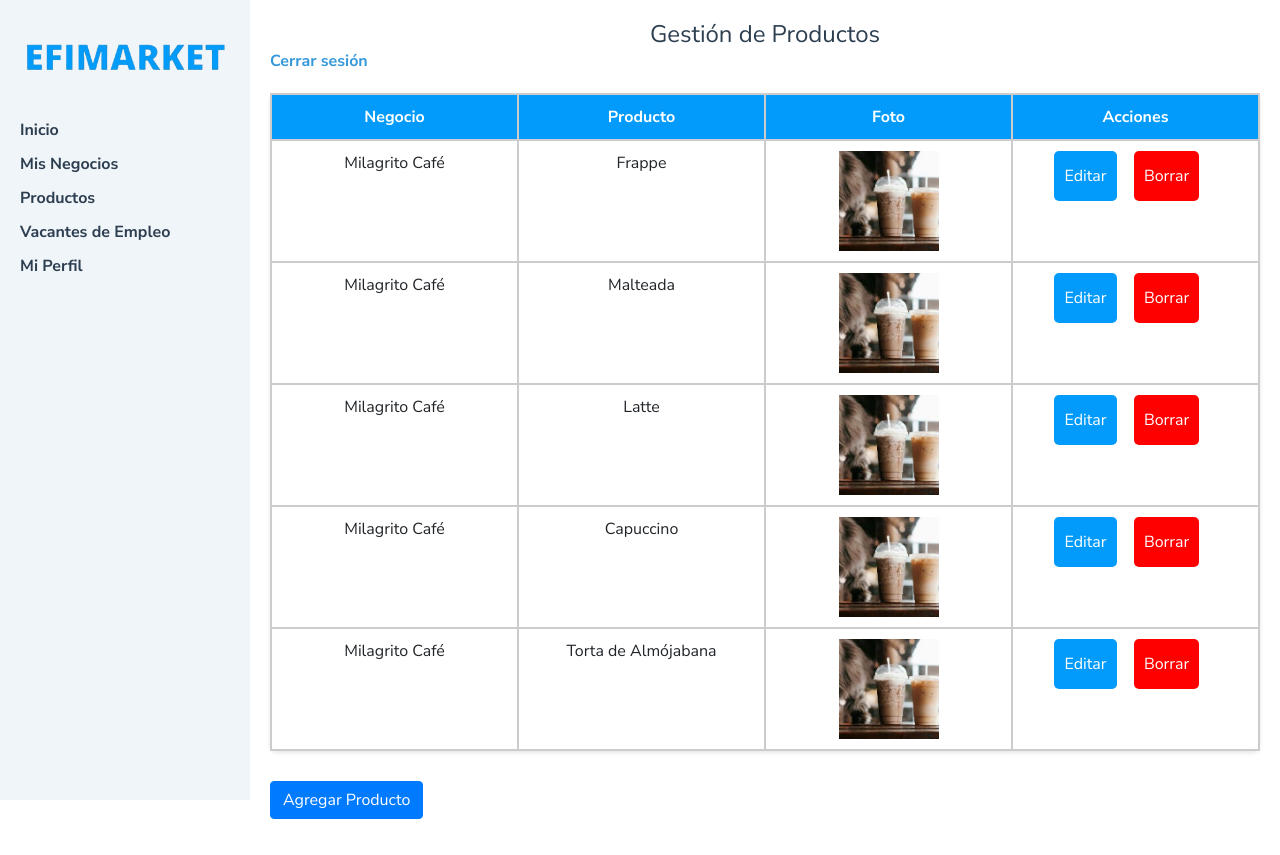
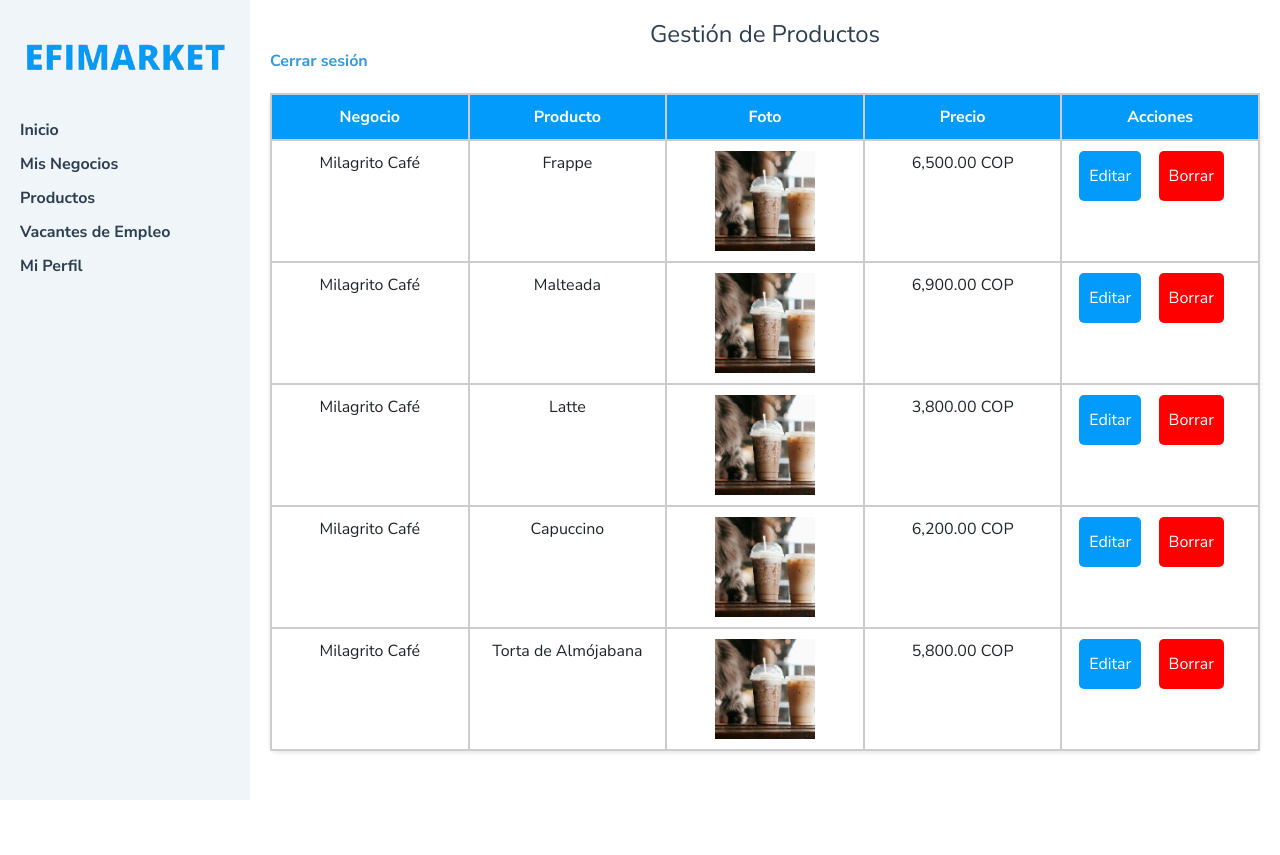
Before and after one commit to xngxllw/Efimarket, a PHP site: page /usuarios/administracion/productos.php in a window 1280 px wide. After the commit the page ends 800 px from the top, so only its background shows below. Run offline with PHP 8.4, Linux system fonts and the light colour scheme; the visitor is signed in with stand-in values (Sample User, id 1); data comes from the database, SQL or seed files in the repository; both versions use the stored data as it was after the commit; some libraries are stand-ins or nearby versions.

Commit message:
Sistema de gestion de productos finalizado con limite de productos por usuario. También se refleja en cada categoria

```diff
--- a/Controlador/controladorNegocios.php
+++ b/Controlador/controladorNegocios.php
@@ -79,19 +79,31 @@ class ControladorNegocios
     {
         return $this->modeloNegocios->obtenerNegocioPorId($id_negocio);
     }
-    public function agregarProducto($id_negocio, $nombre_producto, $foto_producto) {
-        $numeroDeProductos = $this->modeloNegocios->contarProductosPorNegocio($id_negocio);
 
-        if ($numeroDeProductos >= 5) {
-            return false; // No se puede agregar más productos
-        }
-
-        // Agregar el producto si el número es menor que 5
-        return $this->modeloNegocios->agregarProducto($id_negocio, $nombre_producto, $foto_producto);
+    public function contarProductosPorNegocio($id_negocio) {
+        $query = "SELECT COUNT(*) as total FROM productos WHERE id_negocio = ?";
+        $stmt = $this->conn->prepare($query);
+        $stmt->bind_param("i", $id_negocio);
+        $stmt->execute();
+        $result = $stmt->get_result()->fetch_assoc();
+        return $result['total'];
     }
 
+    public function agregarProducto($id_negocio, $nombre_producto, $nombreArchivo, $precio, $id_usuario) {
+        $query = "INSERT INTO productos (id_negocio, nombre_producto, foto_producto, precio, id_usuario) VALUES (?, ?, ?, ?, ?)";
+
+        if ($stmt = $this->conn->prepare($query)) {
+            $stmt->bind_param("issdi", $id_negocio, $nombre_producto, $nombreArchivo, $precio, $id_usuario);
+            if ($stmt->execute()) {
+                return true;
+            }
+        }
+        return false;
+    }
+
+
     public function obtenerProductos() {
-        $query = "SELECT p.id_producto, p.id_negocio, p.nombre_producto, p.foto_producto, n.nombre_negocio
+        $query = "SELECT p.id_producto, p.id_negocio, p.nombre_producto, p.precio, p.foto_producto, n.nombre_negocio
                   FROM productos p
                   INNER JOIN negocios n ON p.id_negocio = n.id_negocio";
         $result = $this->conn->query($query);
@@ -123,16 +135,16 @@ class ControladorNegocios
     }
 
     // Función para actualizar un producto
-    public function actualizarProducto($id_producto, $id_negocio, $nombre_producto, $foto_producto = null) {
+    public function actualizarProducto($id_producto, $id_negocio, $nombre_producto, $precio, $foto_producto = null) {
         // Si no se proporciona un nuevo logo, se utiliza el actual
         if ($foto_producto === null) {
-            $query = "UPDATE productos SET id_negocio = ?, nombre_producto = ? WHERE id_producto = ?";
+            $query = "UPDATE productos SET id_negocio = ?, nombre_producto = ?, precio = ? WHERE id_producto = ?";
             $stmt = $this->conn->prepare($query);
-            $stmt->bind_param("isi", $id_negocio, $nombre_producto, $id_producto);
+            $stmt->bind_param("isi", $id_negocio, $nombre_producto, $precio, $id_producto);
         } else {
-            $query = "UPDATE productos SET id_negocio = ?, nombre_producto = ?, foto_producto = ? WHERE id_producto = ?";
+            $query = "UPDATE productos SET id_negocio = ?, nombre_producto = ?, precio = ?, foto_producto = ? WHERE id_producto = ?";
             $stmt = $this->conn->prepare($query);
-            $stmt->bind_param("issi", $id_negocio, $nombre_producto, $foto_producto, $id_producto);
+            $stmt->bind_param("isisi", $id_negocio, $nombre_producto, $precio, $foto_producto, $id_producto);
         }
 
         if ($stmt->execute()) {
--- a/Vista/categorias/inexistente.php
+++ b/Vista/categorias/inexistente.php
@@ -15,7 +15,7 @@
 <body>
     <nav>
         <a class="hamburger link" href="#" onclick="toggleHamburgerMenu()"><i class="fa-solid fa-bars"></i></a>
-        <a class="logo link" href="index.php"><img width="260" src="images/letras.png" alt=""></a>
+        <a class="logo link" href="../index.php"><img width="260" src="images/letras.png" alt=""></a>
         <div class="user-icon" onclick="toggleMenu()">
             <i class="fas fa-user-circle"></i>
             <div class="dropdown-menu" id="dropdownMenu">
--- a/Vista/usuarios/administracion/admin.css
+++ b/Vista/usuarios/administracion/admin.css
@@ -143,7 +143,7 @@ header a:hover {
 
 .tablaProductos {
   display: grid;
-  grid-template-columns: repeat(4, 1fr);
+  grid-template-columns: repeat(5, 1fr);
   gap: 0;
   border: 1px solid #ccc;
   border-collapse: collapse;
--- a/Vista/usuarios/administracion/agregarProducto.php
+++ b/Vista/usuarios/administracion/agregarProducto.php
@@ -18,6 +18,8 @@ if ($_SERVER['REQUEST_METHOD'] == 'POST') {
     $id_negocio = $_POST['nombre_negocio'];
     $nombre_producto = $_POST['nombre_producto'];
     $foto_producto = $_FILES['foto_producto'];
+    $precio = $_POST['precio'];
+    $id_usuario = $_SESSION['id_usuario']; // Tomamos el id_usuario de la sesión
 
     // Verificar que se subió la foto correctamente
     if ($foto_producto['error'] === UPLOAD_ERR_OK) {
@@ -28,7 +30,7 @@ if ($_SERVER['REQUEST_METHOD'] == 'POST') {
         // Mover el archivo subido a la ruta destino
         if (move_uploaded_file($foto_producto['tmp_name'], $rutaDestino)) {
             // Llamar al método del controlador para agregar el producto
-            $productoAgregado = $controladorNegocios->agregarProducto($id_negocio, $nombre_producto, $nombreArchivo);
+            $productoAgregado = $controladorNegocios->agregarProducto($id_negocio, $nombre_producto, $nombreArchivo, $precio, $id_usuario);
 
             if ($productoAgregado) {
                 // Redirigir a la página de productos con un mensaje de éxito
@@ -58,3 +60,4 @@ if ($_SERVER['REQUEST_METHOD'] == 'POST') {
     header("Location: productos.php");
     exit();
 }
+?>
--- a/Vista/usuarios/administracion/productos.php
+++ b/Vista/usuarios/administracion/productos.php
@@ -53,12 +53,11 @@
                 <a href="../../../Controlador/logout.php">Cerrar sesión</a>
             </header>
             <div class="content">
-
-
             <div class="tablaProductos">
     <div class="header">Negocio</div>
     <div class="header">Producto</div>
     <div class="header">Foto</div>
+    <div class="header">Precio</div> <!-- Nueva columna para el precio -->
     <div class="header">Acciones</div>
 
     <?php if (isset($productos) && !empty($productos)) : ?>
@@ -68,6 +67,7 @@
             <div class="campo">
                 <img src="../../../uploads/productos/<?php echo htmlspecialchars($producto['foto_producto']); ?>" alt="Producto" style="max-width: 100px; max-height: 100px;">
             </div>
+            <div class="campo"><?php echo htmlspecialchars(number_format($producto['precio'], 2)); ?> COP</div> <!-- Mostrar el precio formateado -->
             <div class="campo">
                 <button class="boton-editar" data-toggle="modal" data-target="#editModal<?php echo htmlspecialchars($producto['id_producto']); ?>">Editar</button>
                 <form action="borrarProducto.php" method="post" class="borrar-cont">
@@ -95,6 +95,10 @@
                                     <input class="form-editar form-control" type="text" id="nombre_producto" name="nombre_producto" value="<?php echo htmlspecialchars($producto['nombre_producto']); ?>" required>
                                 </div>
                                 <div class="form-group">
+                                    <label for="precio">Precio</label> <!-- Nuevo campo de edición para el precio -->
+                                    <input class="form-editar form-control" type="number" step="0.01" id="precio" name="precio" value="<?php echo htmlspecialchars($producto['precio']); ?>" required>
+                                </div>
+                                <div class="form-group">
                                     <label for="foto_producto">Foto del Producto</label>
                                     <input type="file" class="form-control" id="foto_producto" name="foto_producto">
                                 </div>
@@ -108,52 +112,13 @@
                 </div>
             </div>
 
-
         <?php endforeach; ?>
     <?php else : ?>
-                        <div class="campo" colspan="4">No hay productos registrados</div>
+        <div class="campo" colspan="5">No hay productos registrados</div> <!-- Asegúrate de actualizar el colspan para incluir la nueva columna -->
     <?php endif; ?>
-
 </div>
 
-            </div>
-            <button style="margin-top: 30px;" class="btn btn-primary mb-3" data-toggle="modal" data-target="#addProductModal">Agregar Producto</button>
-        </div>
 
-        <!-- Modal para Agregar Producto -->
-        <div class="modal fade" id="addProductModal" tabindex="-1" role="dialog" aria-labelledby="addProductLabel" aria-hidden="true">
-            <div class="modal-dialog" role="document">
-                <div class="modal-content">
-                    <div class="modal-header">
-                        <h5 class="modal-title" id="addProductLabel">Agregar Producto</h5>
-                        <button type="button" class="close" data-dismiss="modal" aria-label="Close">
-                            <span aria-hidden="true">&times;</span>
-                        </button>
-                    </div>
-                    <form action="agregarProducto.php" method="POST" enctype="multipart/form-data">
-        <div class="modal-body">
-            <div class="form-group">
-                <label for="nombre_negocio">Negocio:</label>
-                <select class="form-control" id="nombre_negocio" name="nombre_negocio" required>
-                                <?php foreach ($negocios as $negocio) : ?>
-                                    <option value="<?php echo htmlspecialchars($negocio['id_negocio']); ?>"><?php echo htmlspecialchars($negocio['nombre_negocio']); ?></option>
-                                <?php endforeach; ?>
-                            </select>
-            </div>
-            <div class="form-group">
-                <label for="nombre_producto">Producto:</label>
-                <input type="text" name="nombre_producto" id="nombre_producto" class="form-control" required>
-            </div>
-            <div class="form-group">
-                <label for="foto_producto">Foto del Producto:</label>
-                <input type="file" name="foto_producto" id="foto_producto" class="form-control" required>
-            </div>
-        </div>
-        <div class="modal-footer">
-            <button type="button" class="btn btn-secondary" data-dismiss="modal">Cerrar</button>
-            <button type="submit" class="btn btn-primary">Agregar Producto</button>
-        </div>
-    </form>
 
                 </div>
             </div>
```
Also changed, not shown: Bases de Datos y Documentación/efimarket.sql (+13 -8 lines), Vista/categorias/carniceria.php (+8 -0 lines), Vista/categorias/despensa.php (+8 -0 lines), Vista/categorias/farmacia.php (+8 -0 lines), Vista/categorias/frutas.php (+8 -0 lines), Vista/categorias/mascotas.php (+8 -0 lines), Vista/categorias/rapidas.php (+8 -0 lines), Vista/categorias/ropa.php (+8 -0 lines), Vista/categorias/servicios.php (+8 -0 lines), Vista/usuarios/administracion/actualizarProducto.php (+13 -2 lines), 1 other file. Lines whose indentation alone changed are shown as unchanged.
